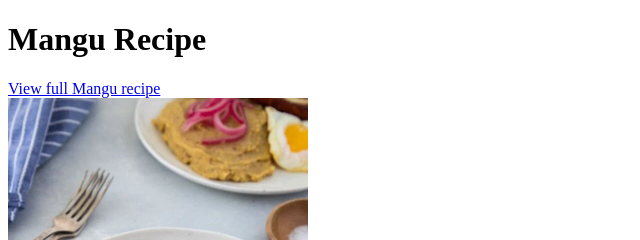
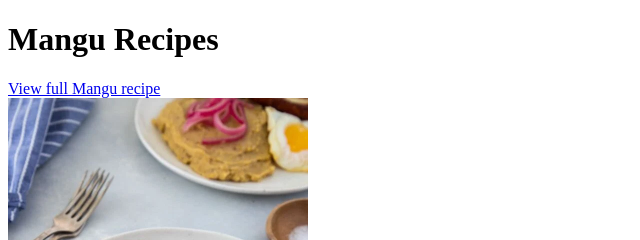
Before and after one commit to K2QUIERE/odin-recipes, a plain HTML site: page recipes/Mangu.html in a window 1280 px wide. Shown: the top 240 px of the page, 0-640 px from the left. Drawn offline with Linux system fonts and the light colour scheme.

Commit message:
little hypothesis

```diff
--- a/recipes/Mangu.html
+++ b/recipes/Mangu.html
@@ -5,7 +5,7 @@
 	<title>Mangu Recipe | Odin Recipes</title>
 </head>
 <body>
-	<h1>Mangu Recipe</h1>
+	<h1>Mangu Recipes</h1>
 	<a href="https://mydominicankitchen.com/mangu-dominican-mashed-plantains/">View full Mangu recipe</a>
 	<br>
 	<img src="../odin-links-and-images/dog/Mangu.jpg" alt="Mangu" style="max-width:300px;">
```
